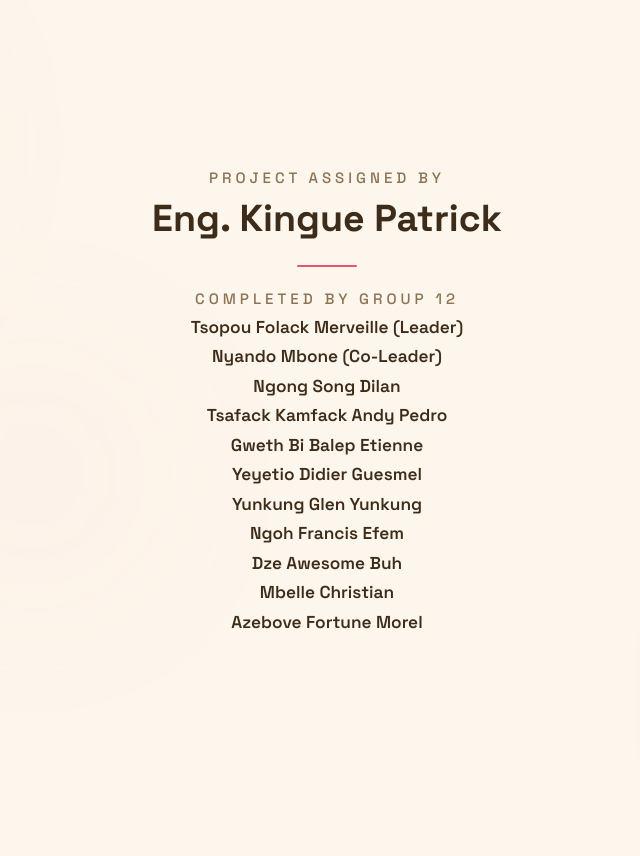
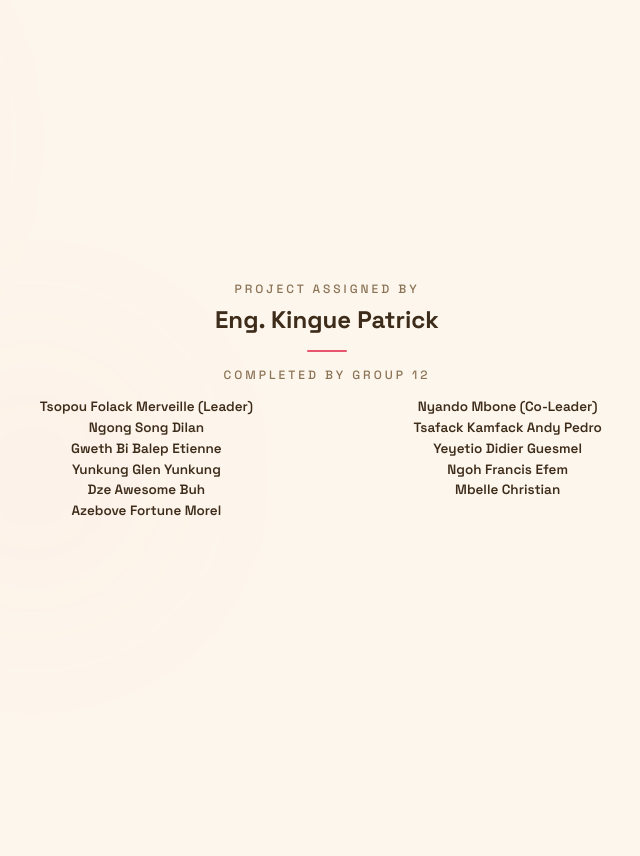
Before and after one commit to ngongsongdilan-spec/yogurt_processing_system, a Django app: template yogurt_project/dashboard/templates/dashboard/landing.html in a window 1280 px wide. Shown: the top 856 px of the page, without its empty margins (313-953 px from the left). Run offline with Django 5.2, Linux system fonts and the light colour scheme; the template is opened without the code that fills it, so the values that code supplies are empty.

Commit message:
Fix hero credits layout: two-column grid for names, smaller fonts, compact spacing

```diff
--- a/yogurt_project/dashboard/templates/dashboard/landing.html
+++ b/yogurt_project/dashboard/templates/dashboard/landing.html
@@ -131,22 +131,25 @@ a{text-decoration:none;color:inherit}
 .more-card .name{color:var(--text-sec);font-style:italic}
 
 /* ── HERO CREDITS ── */
-.hero-credits{display:flex;flex-direction:column;align-items:center;justify-content:center;gap:0.5rem;animation:fadeInCredits 0.8s ease-out both;position:absolute;inset:0;padding:2rem}
+.hero-credits{display:flex;flex-direction:column;align-items:center;justify-content:center;gap:0.5rem;animation:fadeInCredits 0.8s ease-out both;position:absolute;inset:0;padding:2rem;overflow-y:auto}
 .credit-line{font-family:var(--font-display);color:var(--text-pri);opacity:0;animation:creditReveal 0.6s ease-out forwards}
-.credit-line.small{font-size:clamp(0.8rem,2vw,1rem);letter-spacing:4px;text-transform:uppercase;color:var(--text-sec);font-weight:500}
-.credit-line.name{font-size:clamp(1.5rem,5vw,2.5rem);font-weight:800;animation-delay:0.2s}
-.credit-line.names{font-size:clamp(0.95rem,2.5vw,1.15rem);font-weight:600;color:var(--text-pri);animation-delay:0.4s}
-.credit-line.names:nth-child(6){animation-delay:0.5s}
-.credit-line.names:nth-child(7){animation-delay:0.6s}
-.credit-line.names:nth-child(8){animation-delay:0.7s}
-.credit-line.names:nth-child(9){animation-delay:0.8s}
-.credit-line.names:nth-child(10){animation-delay:0.9s}
-.credit-line.names:nth-child(11){animation-delay:1.0s}
-.credit-line.names:nth-child(12){animation-delay:1.1s}
-.credit-line.names:nth-child(13){animation-delay:1.2s}
-.credit-line.names:nth-child(14){animation-delay:1.3s}
-.credit-line.names:nth-child(15){animation-delay:1.4s}
-.credit-divider{width:60px;height:2px;background:var(--brand-primary);border-radius:2px;margin:1rem 0;opacity:0;animation:creditReveal 0.6s ease-out 0.3s forwards}
+.credit-line.small{font-size:clamp(0.65rem,1.5vw,0.8rem);letter-spacing:3px;text-transform:uppercase;color:var(--text-sec);font-weight:500}
+.credit-line.name{font-size:clamp(1.1rem,3.5vw,1.6rem);font-weight:800;animation-delay:0.2s}
+.names-grid{display:grid;grid-template-columns:1fr 1fr;gap:0.25rem 1.5rem;margin-top:0.5rem;max-width:700px;width:100%}
+.credit-line.names{font-size:clamp(0.75rem,1.8vw,0.9rem);font-weight:600;color:var(--text-pri);text-align:center}
+.names-grid > .credit-line{opacity:0;animation:creditReveal 0.5s ease-out forwards}
+.names-grid > .credit-line:nth-child(1){animation-delay:0.1s}
+.names-grid > .credit-line:nth-child(2){animation-delay:0.2s}
+.names-grid > .credit-line:nth-child(3){animation-delay:0.3s}
+.names-grid > .credit-line:nth-child(4){animation-delay:0.4s}
+.names-grid > .credit-line:nth-child(5){animation-delay:0.5s}
+.names-grid > .credit-line:nth-child(6){animation-delay:0.6s}
+.names-grid > .credit-line:nth-child(7){animation-delay:0.7s}
+.names-grid > .credit-line:nth-child(8){animation-delay:0.8s}
+.names-grid > .credit-line:nth-child(9){animation-delay:0.9s}
+.names-grid > .credit-line:nth-child(10){animation-delay:1.0s}
+.names-grid > .credit-line:nth-child(11){animation-delay:1.1s}
+.credit-divider{width:40px;height:2px;background:var(--brand-primary);border-radius:2px;margin:0.5rem 0;opacity:0;animation:creditReveal 0.6s ease-out 0.3s forwards}
 @keyframes fadeInCredits{from{opacity:0}to{opacity:1}}
 @keyframes creditReveal{from{opacity:0;transform:translateY(20px)}to{opacity:1;transform:translateY(0)}}
 
@@ -185,6 +188,7 @@ a{text-decoration:none;color:inherit}
     <div class="credit-line name">Eng. Kingue Patrick</div>
     <div class="credit-divider"></div>
     <div class="credit-line small">COMPLETED BY GROUP 12</div>
+    <div class="names-grid">
       <div class="credit-line names">Tsopou Folack Merveille (Leader)</div>
       <div class="credit-line names">Nyando Mbone (Co-Leader)</div>
       <div class="credit-line names">Ngong Song Dilan</div>
@@ -196,6 +200,7 @@ a{text-decoration:none;color:inherit}
       <div class="credit-line names">Dze Awesome Buh</div>
       <div class="credit-line names">Mbelle Christian</div>
       <div class="credit-line names">Azebove Fortune Morel</div>
+    </div>
   </div>
 
   <div id="hero-phase-3" class="hero-credits" style="opacity:0;display:none">
```
Lines whose indentation alone changed are shown as unchanged.
